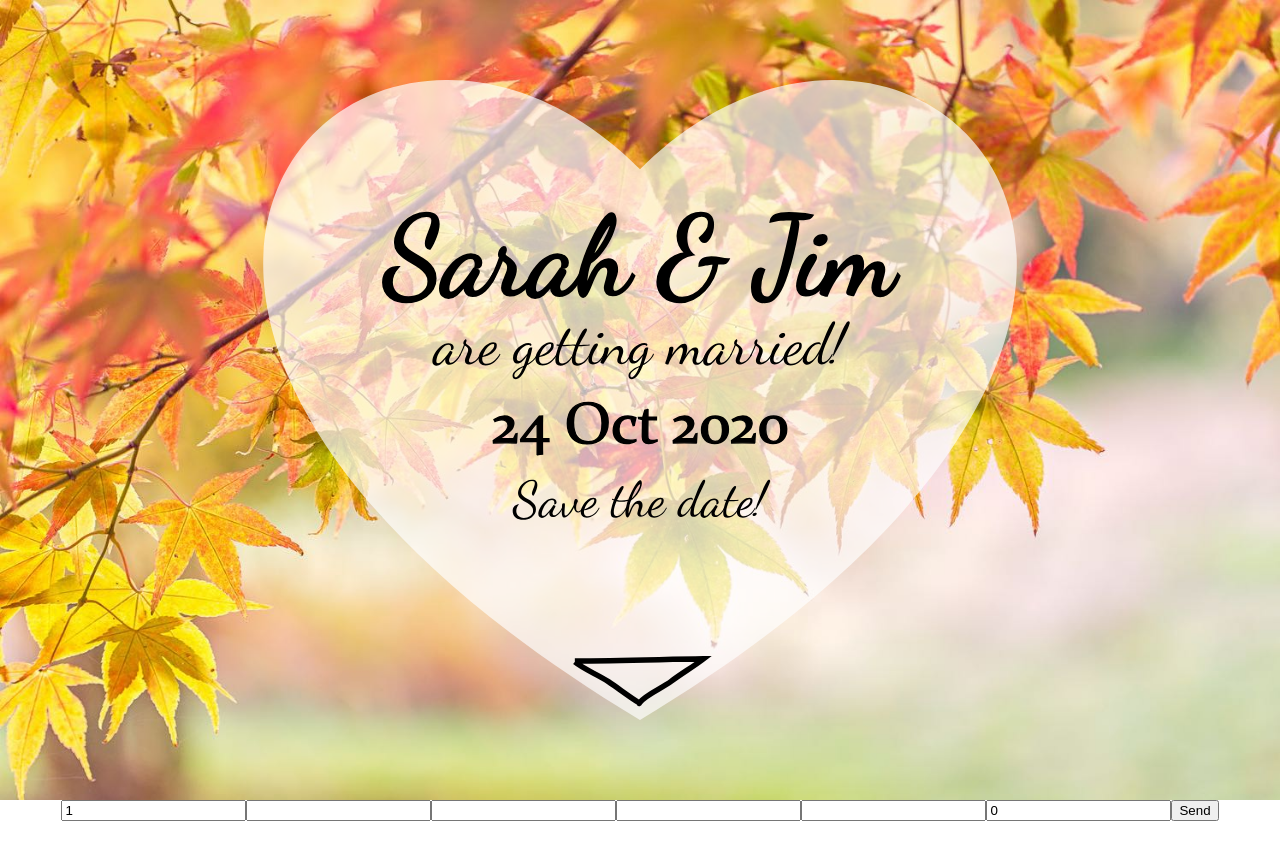
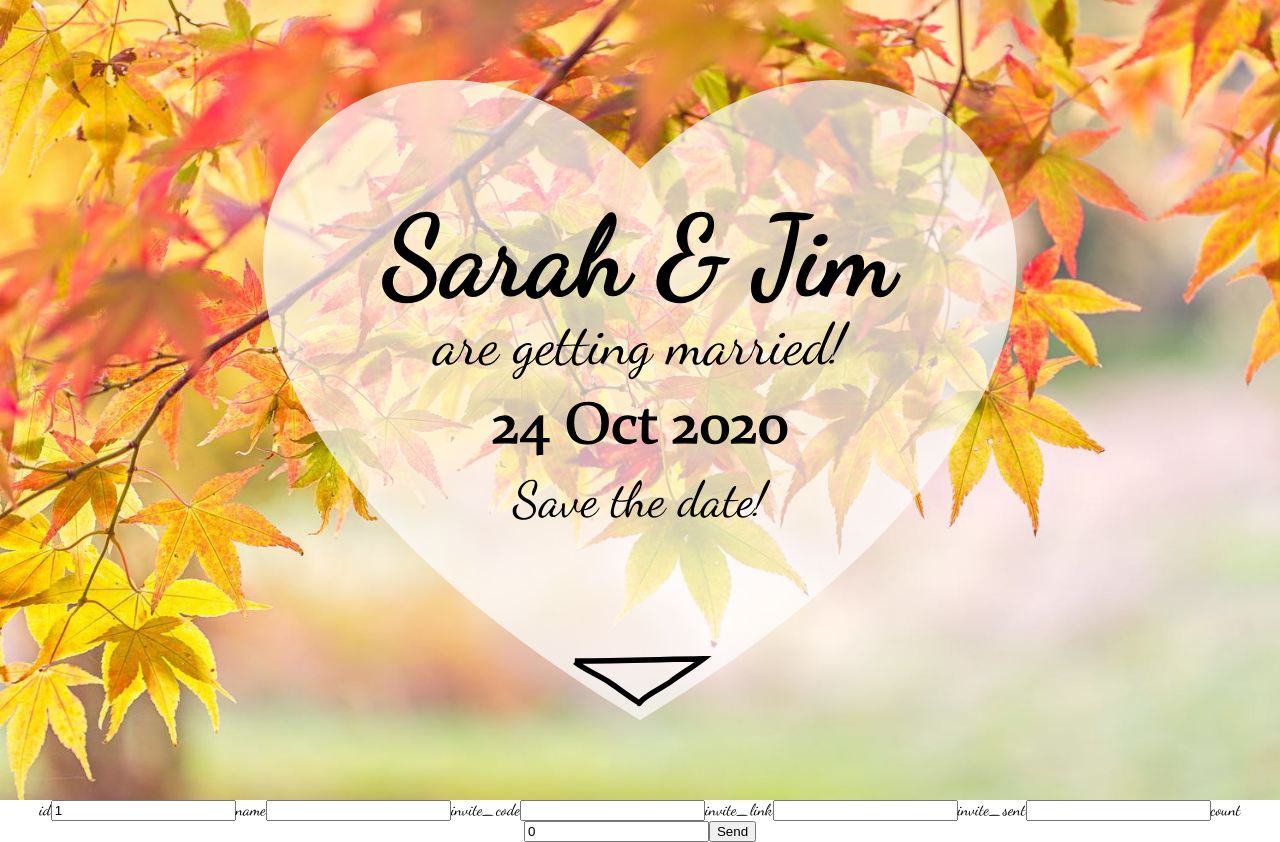
Before and after one commit to jimbali/freebail.wedding, a React app: page /save-the-date/1 in a window 1280 px wide. Before the commit the page ends 821 px from the top, so only its background shows below. Built offline with nearby package versions, Linux system fonts and the light colour scheme; no server answers.

Commit message:
Add labels

```diff
--- a/src/components/atoms/textInput/index.tsx
+++ b/src/components/atoms/textInput/index.tsx
@@ -2,6 +2,7 @@ import React from 'react'
 import './styles.scss'
 
 interface ITextInputProps {
+  label: string,
   name: string,
   onChange: (event: React.ChangeEvent<HTMLInputElement>) => void,
   value: string
@@ -9,11 +10,14 @@ interface ITextInputProps {
 
 const TextInput = (props: ITextInputProps) => {
   return (
-    <input type="text"
-           className="textInput"
-           name={props.name}
-           defaultValue={props.value}
-           onChange={props.onChange}/>
+    <label>
+      {props.label}
+      <input type="text"
+            className="textInput"
+            name={props.name}
+            defaultValue={props.value}
+            onChange={props.onChange}/>
+    </label>
   )
 }
 
--- a/src/components/molecules/modelForm/index.tsx
+++ b/src/components/molecules/modelForm/index.tsx
@@ -47,7 +47,11 @@ class ModelForm<T extends Object> extends React.Component<IModelFormProps<T>, IM
       const value = entry[1]
 
       if(typeof name === 'string') {
-        return <TextInput name={name} value={value} key={index} onChange={this.handleInputChange.bind(this)}/>
+        return <TextInput name={name}
+                          value={value}
+                          label={name}
+                          key={index}
+                          onChange={this.handleInputChange.bind(this)}/>
       } else {
         return <p key={index}>feck</p>
       }
```
